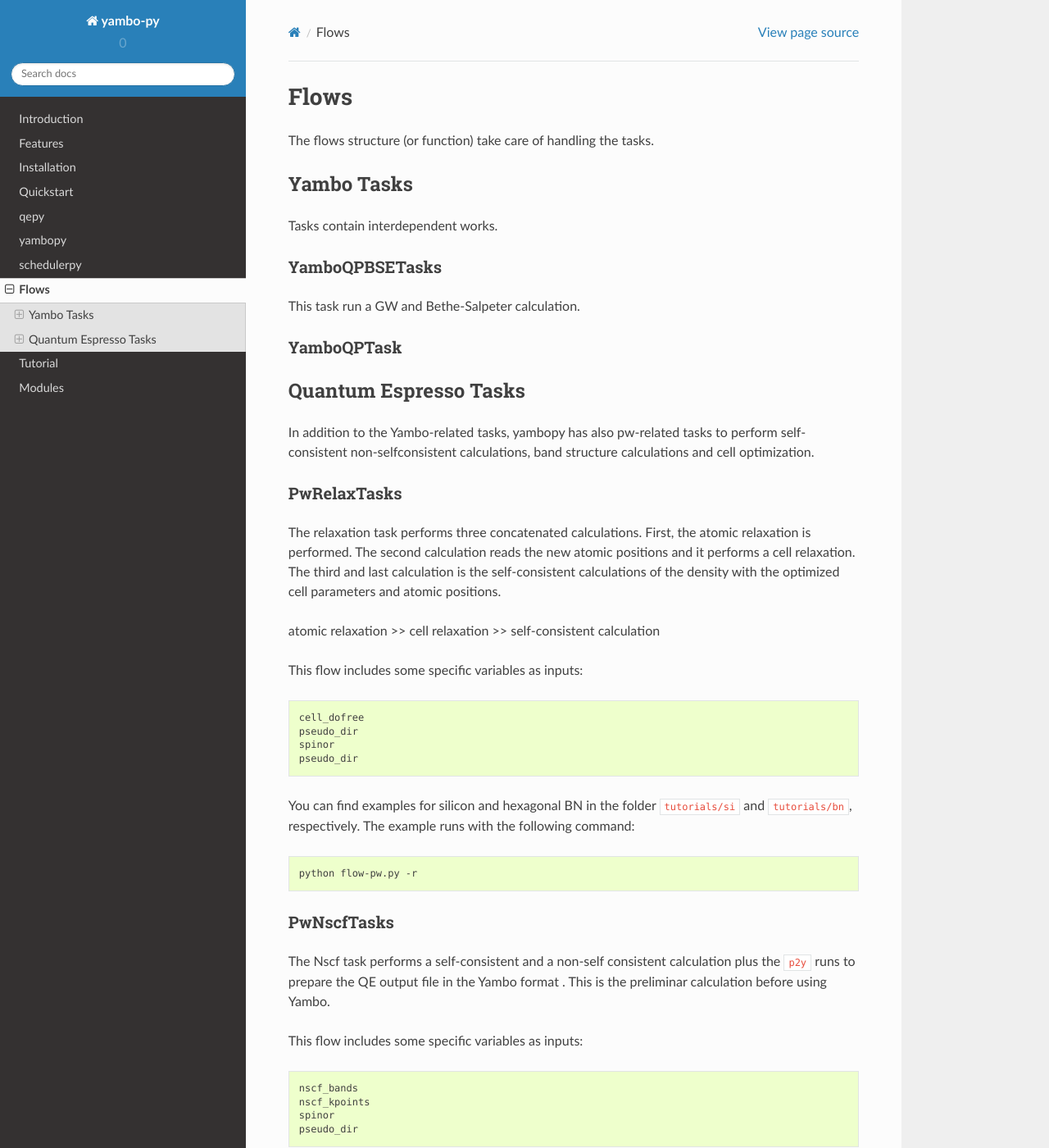
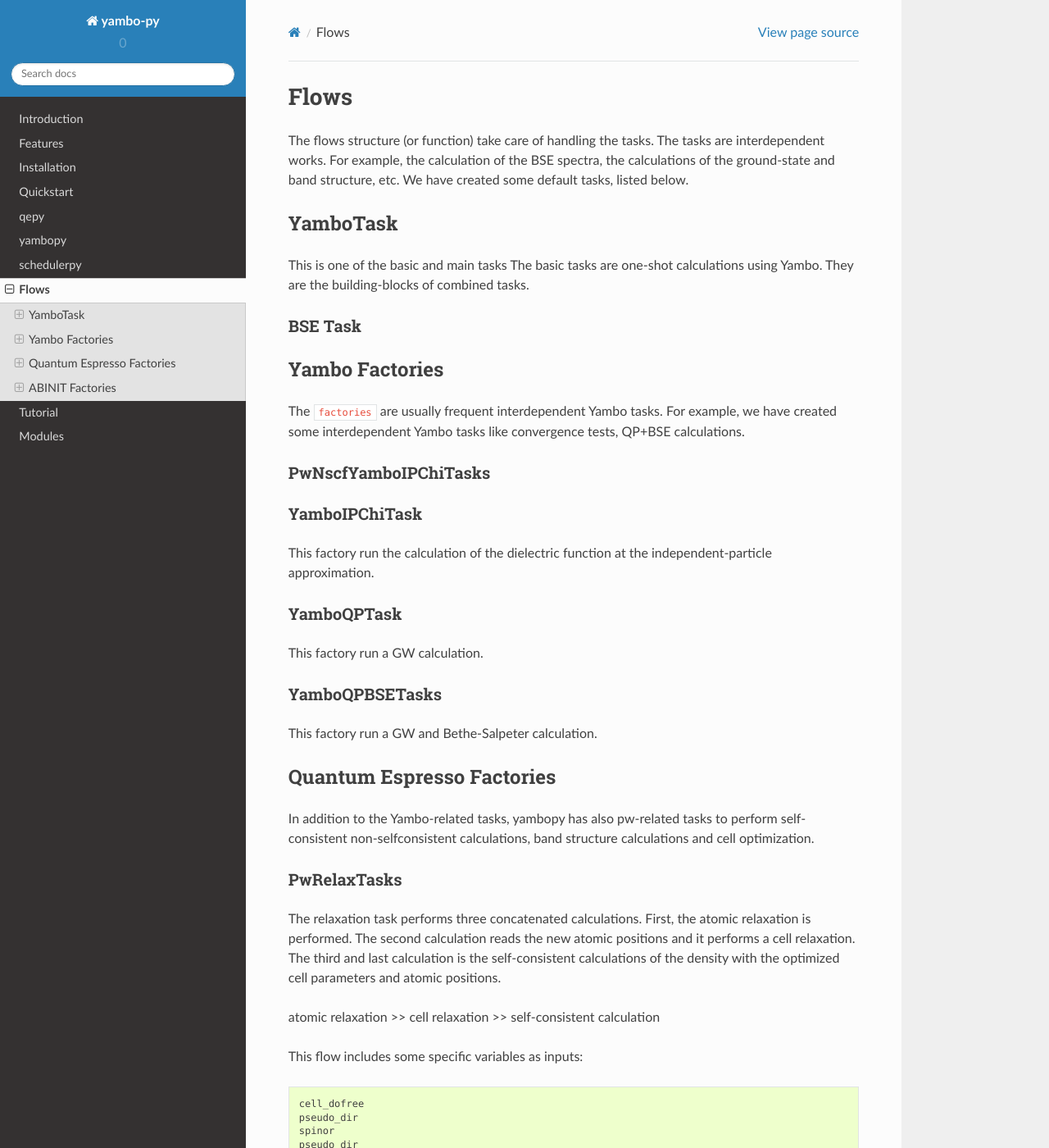
Before and after one commit to yambo-code/yambopy, a Sphinx documentation site: the page built from docs/source/flows.rst, in a window 1280 px wide and 1400 px high. Shown: the whole window at 82% size. Built offline with Sphinx 7.4.7 and the Read the Docs theme 2.0.0, drawn with Linux system fonts in a browser that asks for light colours; some of the changed text lies outside the part shown.

Commit message:
create example of BSE task. Introducing in docs the concepts of flow, factory and task

```diff
--- a/docs/source/flows.rst
+++ b/docs/source/flows.rst
@@ -1,29 +1,48 @@
 Flows
 =====
 
-The flows structure (or function) take care of handling the tasks.
+The flows structure (or function) take care of handling the tasks. The tasks are
+interdependent works. For example, the calculation of the BSE spectra, the calculations of the ground-state and band structure, etc. We have created some default tasks, listed below.
+
+YamboTask
+~~~~~~~~~~~~~~~~~
+
+This is one of the basic and main tasks
+The basic tasks are one-shot calculations using Yambo. They are the building-blocks of combined tasks.
+
+BSE Task
+--------
 
 
-Yambo Tasks
-~~~~~~~~~~~
+Yambo Factories
+~~~~~~~~~~~~~~~
 
-Tasks contain interdependent works.
+The ``factories`` are usually frequent interdependent Yambo tasks. For example, we have created some interdependent
+Yambo tasks like convergence tests, QP+BSE calculations.
+
+PwNscfYamboIPChiTasks
+---------------------
+
+YamboIPChiTask
+---------------
+
+This factory run the calculation of the dielectric function at the independent-particle
+approximation.
+
+YamboQPTask
+-----------
+
+This factory run a GW calculation.
 
 YamboQPBSETasks
 ---------------
 
-This task run a GW and Bethe-Salpeter calculation.
+This factory run a GW and Bethe-Salpeter calculation.
 
-YamboQPTask
------------
+Quantum Espresso Factories
+~~~~~~~~~~~~~~~~~~~~~~~~~~
 
-
-
-Quantum Espresso Tasks
-~~~~~~~~~~~~~~~~~~~~~~
-
-In addition to the Yambo-related tasks, yambopy has also pw-related tasks to perform self-consistent
-non-selfconsistent calculations, band structure calculations and cell optimization.
+In addition to the Yambo-related tasks, yambopy has also pw-related tasks to perform self-consistent non-selfconsistent calculations, band structure calculations and cell optimization.
 
 
 PwRelaxTasks
@@ -96,3 +115,15 @@ Optionally is possible to plot the band structure using the class ``PwXML``:
 .. code-block:: bash
 
     python flow-pw.py -p
+
+PhPhononTasks
+------------
+
+ABINIT Factories
+~~~~~~~~~~~~~~~~~~~~~~~~~~
+
+AbinitNscfTasks
+---------------
+
+AbinitNscfTasksFromAbinitInput
+---------------
```
Also changed, not shown: 2 other files.
